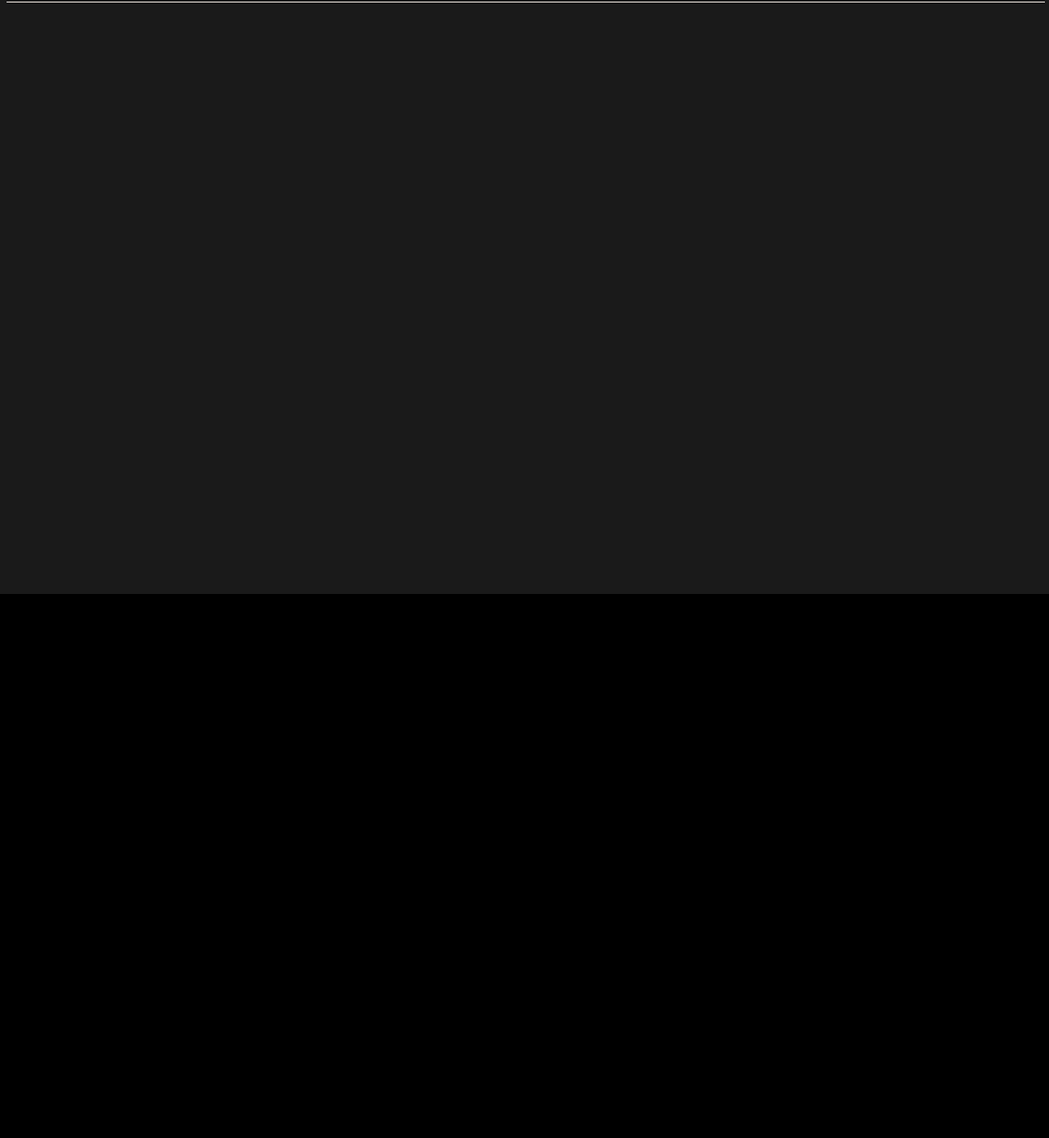
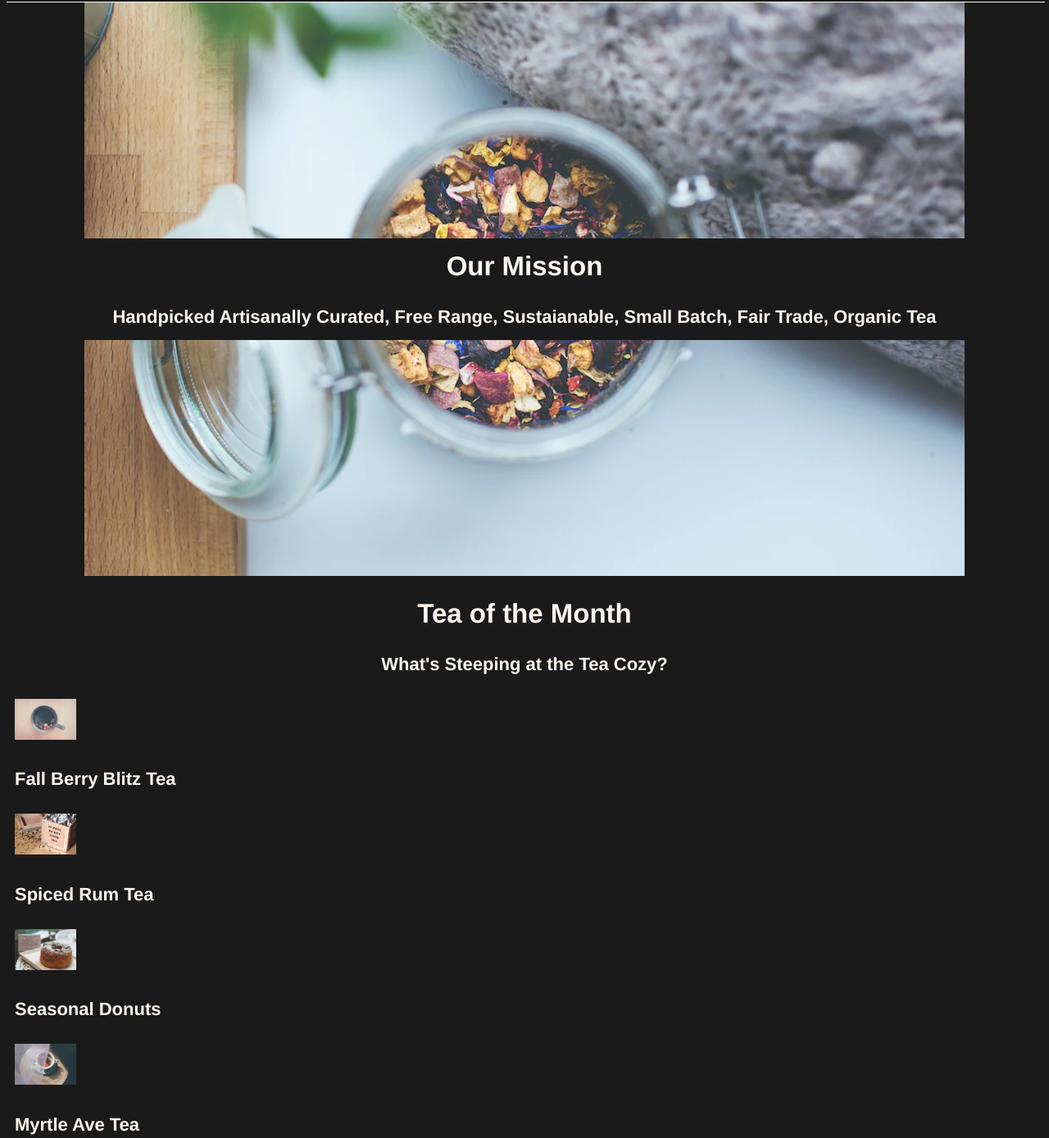
Before and after one commit to harrismalcolm/tea-cozy-web-page, a plain HTML site: page index.html in a window 1280 px wide. Shown: the part 75-1464 px from the top of the page at 82% size. Before the commit the page ends 800 px from the top, so only its background shows below. Drawn offline with Linux system fonts and the light colour scheme.

Commit message:
Added Tea Menu

```diff
--- a/index.html
+++ b/index.html
@@ -8,15 +8,62 @@
     <link rel="stylesheet" href="style.css">
 </head>
 <body>
+<!-- Head Section -->
     <header>
         <figure>
             <a href="#"><img src="/resources/images/img-tea-cozy-logo.png" alt="Tea Cozy Logo" srcset=""></a>
         </figure>
+    <!-- Nav Bar -->
         <nav>
             <a href="#mission">Mission</a>
             <a href="#featured-tea">Featured Tea</a>
             <a href="#locations">Locations</a>
         </nav>
     </header>
+    <!-- Main Content -->
+    <main>
+        <section id="mission">
+            <div class="banner">
+                <h2>Our Mission</h2>
+                <h4>Handpicked Artisanally Curated, Free Range, Sustaianable, Small Batch, Fair Trade, Organic Tea</h4>
+            </div>
+        </section>
+        <section id='featured-tea'>
+            <h2>Tea of the Month</h2>
+            <h4>What's Steeping at the Tea Cozy?</h4>
+            <div class="menu">
+                <figure class="menu-item">
+                    <img src="/resources/images/img-berryblitz.jpg" alt="" srcset="">
+                    <h4>Fall Berry Blitz Tea</h4>
+                </figure>
+                <figure class="menu-item">
+                    <img src="/resources/images/img-spiced-rum.jpg" alt="" srcset="">
+                    <h4>Spiced Rum Tea</h4>
+                </figure>
+                <figure class="menu-item">
+                    <img src="/resources/images/img-donut.jpg" alt="" srcset="">
+                    <h4>Seasonal Donuts</h4>
+                </figure>
+                <figure class="menu-item">
+                    <img src="/resources/images/img-myrtle-ave.jpg" alt="" srcset="">
+                    <h4>Myrtle Ave Tea</h4>
+                </figure>
+                <figure class="menu-item">
+                    <img src="/resources/images/img-bedford-bizarre.jpg" alt="" srcset="">
+                    <h4>Beford Bizzare tea</h4>
+                </figure>
+            </div>
+        </section>
+        <section id="location">
+
+        </section>
+        <section id="contact">
+
+        </section>
+    </main>
+    <!-- Footer -->
+    <footer>
+
+    </footer>
 </body>
 </html>
--- a/style.css
+++ b/style.css
@@ -49,6 +49,38 @@ nav a {
 
 /******** Main Styles ***********/
 
+main {
+    position: relative;
+    top: 70px;
+}
+
 /******** Section Styles ***********/
 
+#mission {
+    background-image: url('/resources/images/img-mission-background.jpg');
+    background-position: center;
+    background-repeat: no-repeat;
+    background-size: cover;
+    margin: 0 auto;
+    width: 85%;
+    height: 700px;
+    display: flex;
+    align-items: center;
+    justify-content: center;
+}
+
+.banner {
+    background-color: black;
+    width: 100%;
+}
+.banner h2 {
+    margin-top: 15px;
+    margin-bottom: 0;
+}
+
+.banner h4 {
+    margin-bottom: 15px;
+}
+
+
 /******** Footer Styles ***********/
```
